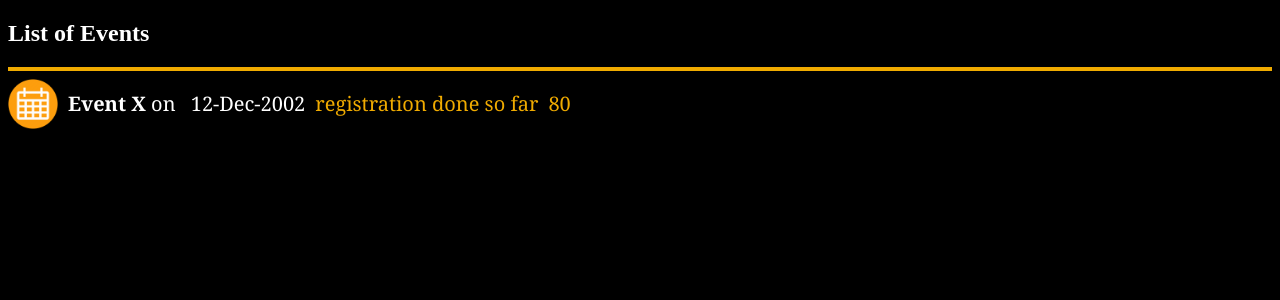
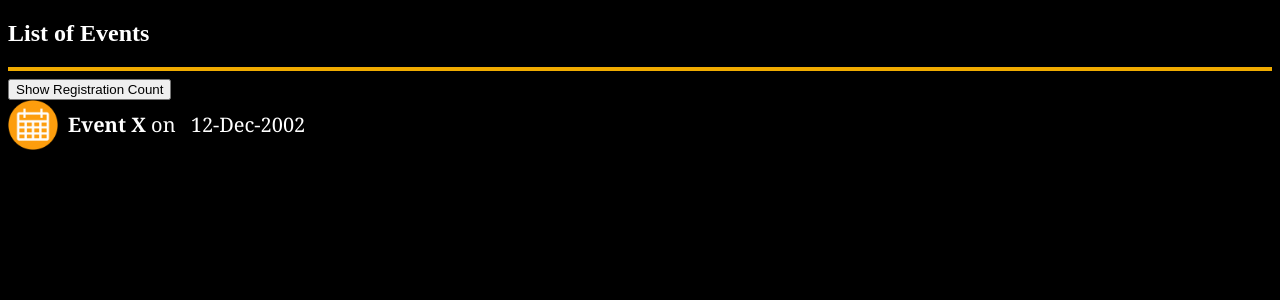
Before and after one commit to ashishsawant4u/ng-fundamentals, an Angular app: page / in a window 1280 px wide. Shown: the top 300 px of the page. Built offline with nearby package versions, Linux system fonts and the light colour scheme.

Commit message:
Handling Events with Event Binding

```diff
--- a/src/app/events/eventslist.component.html
+++ b/src/app/events/eventslist.component.html
@@ -1,9 +1,14 @@
 <h2>List of Events</h2>
 <hr>
+<button (click)="toogleRegCount()">
+ {{showRegCount ? 'Hide' : 'Show'}}	Registration Count
+</button>
 <div class="events-text">
 	<span><img [src]='eventLogoImgUrl' class="event-logo"/></span>
 	<span class="ml10"><b>{{event.name}} </b> on </span>
 	<span class="ml10">{{event.date}}</span>
+	<span *ngIf="showRegCount">
 	<span class="ml10 regSoFar">registration done so far</span>
 	<span class="ml10 regSoFar" [innerText]="event.totalRegistrationSoFar"></span>
+	</span>
 </div>
--- a/src/app/events/eventslist.component.ts
+++ b/src/app/events/eventslist.component.ts
@@ -19,5 +19,11 @@ export class EventsListComponent {
 		name:"Event X",
 		date:"12-Dec-2002",
 		totalRegistrationSoFar:Math.floor((Math.random() * 100) + 1)
+	};
+	showRegCount:Boolean = false;
+
+	toogleRegCount():void
+	{
+		this.showRegCount = !this.showRegCount;
 	}
 }
```
